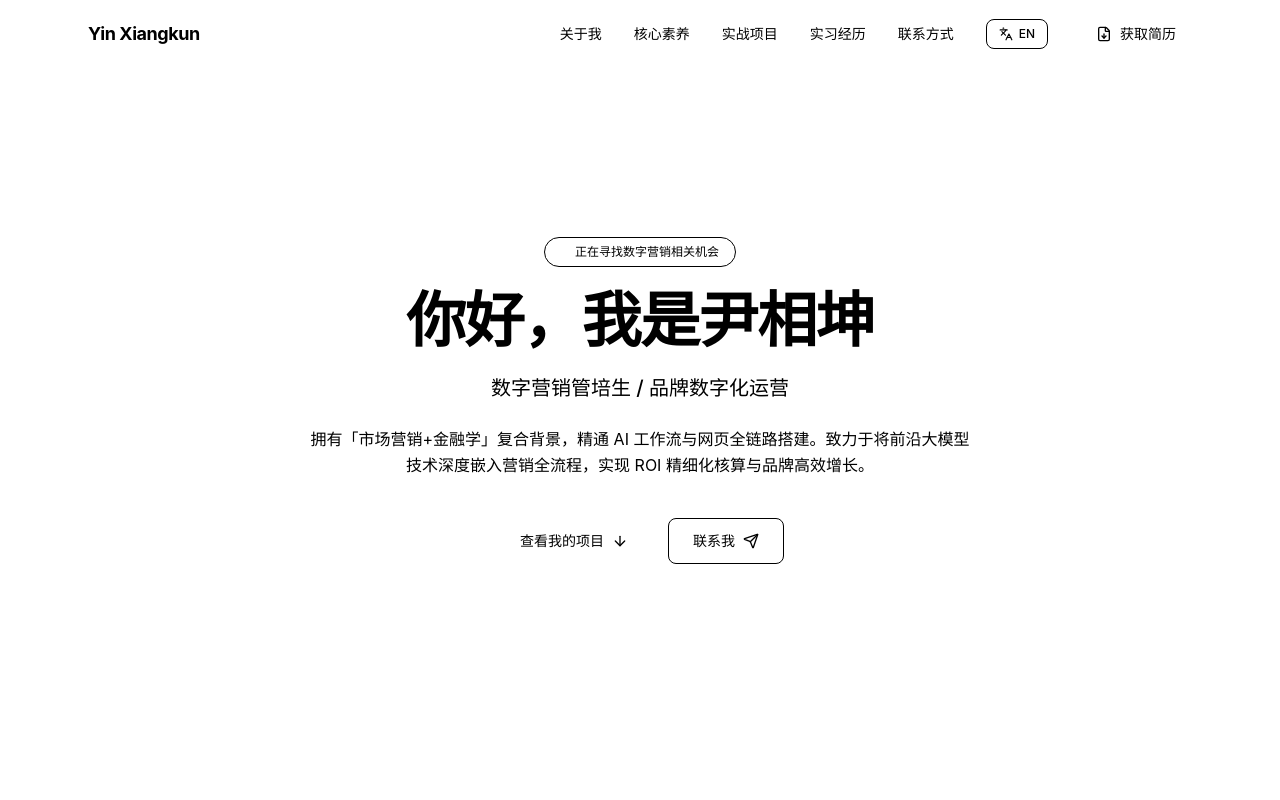
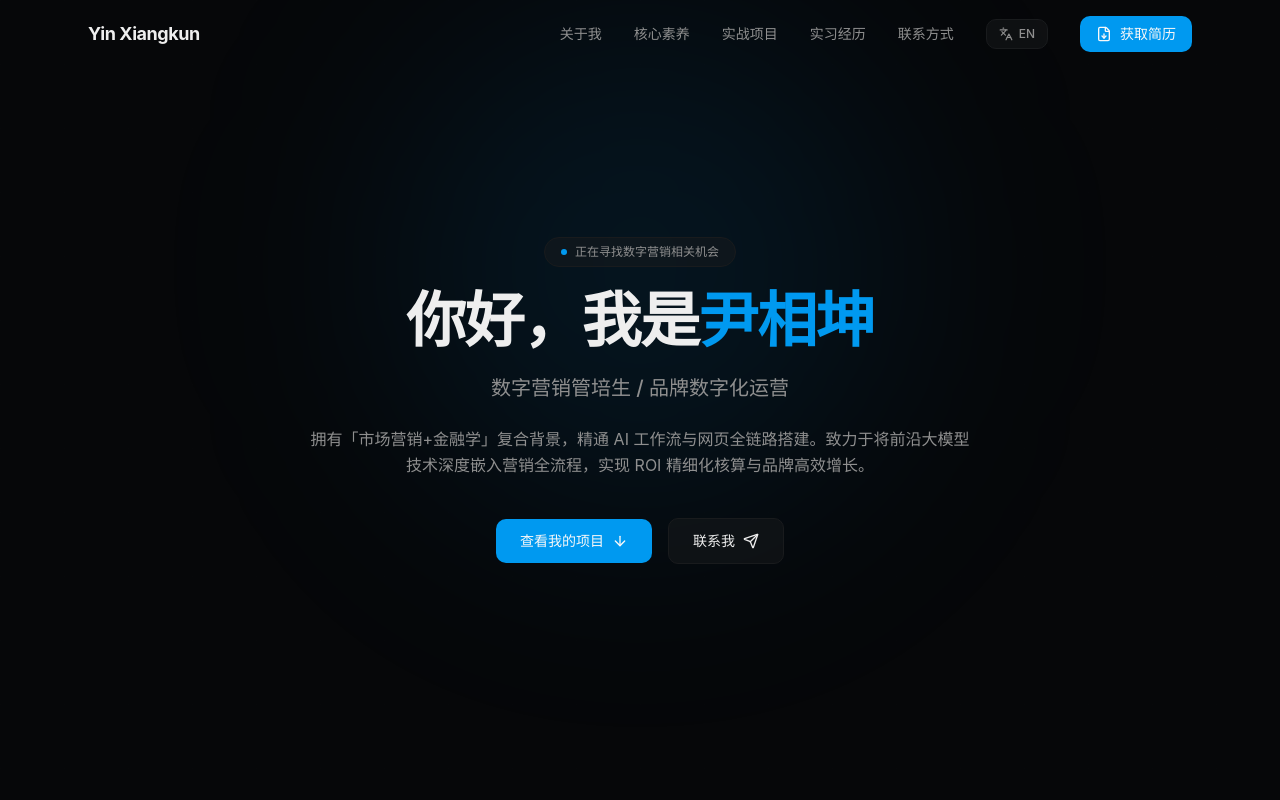
Before and after one commit to bluesterar-lab/self-intro, a Next.js app: page / in a window 1280 px wide. Shown: the top 800 px of the page. Built offline with nearby package versions, Linux system fonts and the light colour scheme.

Commit message:
Update globals.css

```diff
--- a/app/globals.css
+++ b/app/globals.css
@@ -2,6 +2,33 @@
 @import 'tw-animate-css';
 
 @custom-variant dark (&:is(.dark *));
+
+/* 新增的 @theme 块，让 Tailwind v4 能识别你的颜色 */
+@theme {
+  --color-background: var(--background);
+  --color-foreground: var(--foreground);
+  --color-card: var(--card);
+  --color-card-foreground: var(--card-foreground);
+  --color-popover: var(--popover);
+  --color-popover-foreground: var(--popover-foreground);
+  --color-primary: var(--primary);
+  --color-primary-foreground: var(--primary-foreground);
+  --color-secondary: var(--secondary);
+  --color-secondary-foreground: var(--secondary-foreground);
+  --color-muted: var(--muted);
+  --color-muted-foreground: var(--muted-foreground);
+  --color-accent: var(--accent);
+  --color-accent-foreground: var(--accent-foreground);
+  --color-destructive: var(--destructive);
+  --color-destructive-foreground: var(--destructive-foreground);
+  --color-border: var(--border);
+  --color-input: var(--input);
+  --color-ring: var(--ring);
+  --radius-sm: calc(var(--radius) - 4px);
+  --radius-md: calc(var(--radius) - 2px);
+  --radius-lg: var(--radius);
+  --radius-xl: calc(var(--radius) + 4px);
+}
 
 :root {
   --background: oklch(0.13 0.005 260);
```
